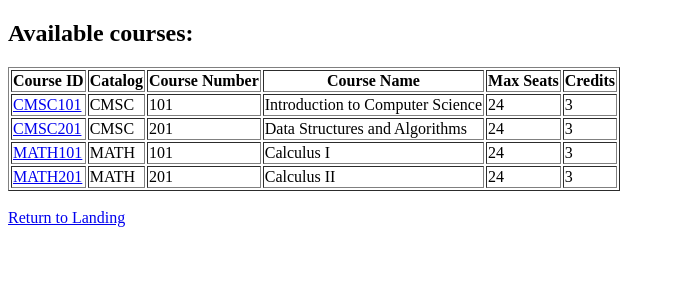
After one commit to asigba/Online-Course-Registration, a Flask app: page /courses in a window 1280 px wide. The commit adds this page. Shown: the top 300 px of the page, without its empty margins (0-675 px from the left). Run offline with Flask 3, Linux system fonts and the light colour scheme; the visitor is signed in with stand-in values (Sample User, id 1); data comes from the database, SQL or seed files in the repository.

Commit message:
Added Courses/Classes and Capability to Browse/View Them

```diff
--- a/src/app.py
+++ b/src/app.py
@@ -4,8 +4,11 @@ from flask_bcrypt import Bcrypt
 from flask_login import login_required, login_user, logout_user, LoginManager, UserMixin
 from flask_sqlalchemy import SQLAlchemy
 from flask_wtf import FlaskForm
+from json import load
 from pathlib import Path
-from random import randint
+from random import choice, randint
+from sqlalchemy import JSON
+from sqlalchemy.orm import validates
 from wtforms import PasswordField, StringField, SubmitField
 from wtforms.validators import InputRequired, Length, ValidationError
 
@@ -30,14 +33,16 @@ bcrypt = Bcrypt(app)
 login_mgr = LoginManager()
 login_mgr.init_app(app)
 login_mgr.login_view = "login"
-#
+
+# User Loading
 @login_mgr.user_loader
 def load_user(id):
     return User.query.get(int(id))
 
-# Default Database Table : User
+# Default Database Table : Users
 class User(db.Model, UserMixin):
-    id = db.Column(db.Integer, primary_key=True)
+    __tablename__ = 'users'
+    id = db.Column(db.Integer, primary_key=True, autoincrement=True)
     username = db.Column(db.String(30), nullable=False, unique=True)
     password = db.Column(db.String(80), nullable=False)
     created_at = db.Column(db.DateTime, default=datetime.now(timezone.utc), nullable=False)
@@ -47,16 +52,21 @@ class User(db.Model, UserMixin):
     def __repr__(self):
         return f'{self.username}'
 
-# Default Database Table : Student
+# Default Database Table : Students
 class Student(db.Model):
-    id = db.Column(db.Integer, db.ForeignKey('user.id'), primary_key=True)
+    __tablename__ = 'students'
+    id = db.Column(db.Integer, db.ForeignKey('users.id'), primary_key=True)
     student_id = db.Column(db.Integer, unique=True, nullable=False)
     first_name = db.Column(db.String(30), nullable=False)
     last_name = db.Column(db.String(30), nullable=False)
     updated_at = db.Column(db.DateTime, onupdate=datetime.now(timezone.utc), nullable=True)
+    email = db.Column(db.String(64), nullable=True)
+    phone_number = db.Column(db.String(12), nullable=True)
+    current_enrollments = db.Column(JSON, nullable=True)
+    past_enrollments = db.Column(JSON, nullable=True)
 
     # Establishing a relationship to the User class
-    user = db.relationship('User', backref='students')
+    user = db.relationship('User', backref='student')
 
     def __init__(self, first_name, last_name, id):
         self.id = id
@@ -76,6 +86,119 @@ class Student(db.Model):
             if not Student.query.filter_by(student_id=unique_id).first():
                 return unique_id
 
+# Default Database Table : Courses
+class Course(db.Model):
+    __tablename__ = 'courses'
+    catalog = db.Column(db.String(4), nullable=False)
+    course_number = db.Column(db.Integer, nullable=False)
+    course_id = db.Column(db.String(7), primary_key=True, unique=True)
+    semesters_offered = db.Column(JSON, nullable=True)
+    course_name = db.Column(db.String(250), nullable=True)
+    description = db.Column(db.String(250), nullable=True)
+    max_seats = db.Column(db.Integer, nullable=False)
+    locations_offered = db.Column(JSON, nullable=True)
+    prereqs = db.Column(JSON, nullable=True)
+    faculty = db.Column(JSON, nullable=True)
+    credits_awarded = db.Column(db.Integer, nullable=False)
+    required_technology = db.Column(db.String(250), nullable=True)
+    reporting_instructions = db.Column(db.String(250), nullable=True)
+
+    def __init__(self, **kwargs):
+        super().__init__(**kwargs)
+        # Primary Key is a combination of two other attributes
+        if not self.course_id and self.catalog and self.course_number:
+            self.course_id = f"{self.catalog}{self.course_number}"
+
+    # This will alidate and update "course_id" if the catalog or course number ever changes
+    @validates('catalog', 'course_number')
+    def validate_and_generate_course_id(self, key, value):
+        if key == 'catalog':
+            if not isinstance(value, str) or len(value) != 4:
+                raise ValueError("Catalog must be a 4-character string.")
+            value = value.upper()
+        elif key == 'course_number':
+            if not (100 <= value <= 999):
+                raise ValueError("Course number must be a 3-digit integer.")
+
+        # Updates "course_id" based on the new catalog and course_number
+        if self.catalog and self.course_number:
+            self.course_id = f"{self.catalog}{self.course_number}"
+        return value
+
+    @staticmethod
+    def init_database_courses():
+        json_file_path = 'initial_course_data.json'
+        with open(json_file_path, 'r') as course_data_file:
+            courses_data = load(course_data_file)
+
+        for course_data in courses_data:
+            course = Course(
+                catalog=course_data['catalog'],
+                course_number=course_data['course_number'],
+                description=course_data['description'],
+                course_name=course_data['course_name'],
+                max_seats=course_data['max_seats'],
+                credits_awarded=course_data['credits_awarded'],
+                semesters_offered=course_data['semesters_offered'],
+                locations_offered=course_data['locations_offered'],
+                prereqs=course_data['prereqs'],
+                faculty=course_data['faculty'],
+                required_technology=course_data['required_technology'],
+                reporting_instructions=course_data['reporting_instructions']
+            )
+            # Add each new course to the database
+            db.session.add(course)
+        try:
+            db.session.commit()
+            if app.debug:
+                print("Courses have been successfully added to the database.")
+        except Exception as e:
+            if app.debug:
+                print(f"Error committing changes to the database: {e}")
+            db.session.rollback()
+
+    def create_classes():
+        all_courses = Course.query.all()
+
+        # This would change if new feature is added to create new courses - works off initial_course_data.json
+        for course in all_courses:
+            for location in course.locations_offered:
+                for semester in course.semesters_offered:
+                    for faculty in course.faculty:
+                        new_class = Class(
+                            course_id=course.course_id,
+                            course_name=course.course_name,
+                            location = location,
+                            semester=semester,
+                            professor=faculty,
+                            credits_awarded=course.credits_awarded,
+                            available_seats=course.max_seats
+                        )
+                        # Add each new class to the database
+                        db.session.add(new_class)
+        try:
+            db.session.commit()
+            if app.debug:
+                print("Classes have been successfully added to the database.")
+        except Exception as e:
+            if app.debug:
+                print(f"Error committing changes to the database: {e}")
+            db.session.rollback()
+
+# Default Database Table : Classes
+class Class(db.Model):
+    __tablename__ = 'classes'
+    class_id = db.Column(db.Integer, primary_key=True, nullable=False)
+    course_id = db.Column(db.String(7), db.ForeignKey('courses.course_id'))
+    course_name = db.Column(db.String(250), nullable=True)
+    current_enrollments = db.Column(JSON, nullable=True)
+    location = db.Column(db.String(64), nullable=False)
+    semester = db.Column(db.String(8), nullable=False)
+    professor = db.Column(db.String(64), nullable=False)
+    credits_awarded = db.Column(db.Integer, nullable=False)
+    available_seats = db.Column(db.Integer, nullable=False)
+
+# New Account Form
 class RegisterForm(FlaskForm):
     username = StringField(validators=[InputRequired(), Length(min=4, max=20)],
                            render_kw={"placeholder": "Username"})
@@ -92,7 +215,7 @@ class RegisterForm(FlaskForm):
         if existing_user:
                 raise ValidationError(f"Existing account found for username: {existing_user.username}.")
 
-
+# USer Account Form
 class LoginForm(FlaskForm):
     username = StringField(validators=[InputRequired(), Length(min=4, max=20)],
                            render_kw={"placeholder": "Username"})
@@ -100,10 +223,8 @@ class LoginForm(FlaskForm):
                            render_kw={"placeholder": "Password"})
     submit = SubmitField("Login")
 
-
+# Creating the initial database
 class DatabaseInitializer():
-
-    # TODO: Add other Model Classes for Tables and auto populate with course info
 
     def __init__(self):
         if not database_file_path.is_file():
@@ -115,12 +236,16 @@ class DatabaseInitializer():
                 with app.app_context():
                     # Creating Default Database Tables
                     db.create_all()
+                    # Populate Courses
+                    Course.init_database_courses()
+                    # Create Classes from Courses
+                    Course.create_classes()
 
+# ROUTES...
 
 @app.route('/', methods=['GET', 'POST'])
 def index():
     return render_template('index.html')
-
 
 @app.route('/landing', methods=['GET', 'POST'])
 @login_required
@@ -129,6 +254,18 @@ def landing():
     id = request.args.get('id')
     return render_template('landing.html', user=user, id=id)
 
+@app.route('/courses', methods=['GET', 'POST'])
+@login_required
+def view_courses():
+    all_courses = Course.query.all()
+    return render_template('view_courses.html', courses=all_courses)
+
+@app.route('/course/<course_id>')
+@login_required
+def course_details(course_id):
+    course = Course.query.get_or_404(course_id)
+    all_classes = Class.query.all()
+    return render_template('course_details.html', course=course, all_classes=all_classes)
 
 @app.route('/logout', methods=['GET', 'POST'])
 @login_required
@@ -137,30 +274,26 @@ def logout():
     flash('You have been successfully logged out.', 'success')
     return redirect(url_for('login'))
 
-
 @app.route('/login', methods=['GET', 'POST'])
 def login():
     form = LoginForm()
-
     if form.validate_on_submit():
         user = User.query.filter_by(username=form.username.data).first()
-        # Debug print to console
-        if app.debug:
-                if not user:
-                    print(f"{form.username.data} not found in database.")
+        if not user:
+            if app.debug:
+                print(f"{form.username.data} not found in database.")
+            flash('Username not found in the database', 'failure')
         if user:
+            # Password hashing for storing in the database
             if bcrypt.check_password_hash(user.password, form.password.data):
                 login_user(user)
-                full_name = f"{user.students[0].first_name} {user.students[0].last_name}".title()
-                return redirect(url_for('landing', user=full_name, id=user.students[0].student_id))
-
+                full_name = f"{user.student[0].first_name} {user.student[0].last_name}".title()
+                return redirect(url_for('landing', user=full_name, id=user.student[0].student_id))
     return render_template('login.html', form=form)
-
 
 @app.route('/register', methods=['GET', 'POST'])
 def register():
     form = RegisterForm()
-
     if form.validate_on_submit():
         password_hash = bcrypt.generate_password_hash(form.password.data).decode('utf-8')
         user = User(username=form.username.data, password=password_hash)
@@ -171,15 +304,12 @@ def register():
         db.session.commit()
         flash('Registration successful! You may now login.', 'success')
         return redirect(url_for('login'))
-
     return render_template('register.html', form=form)
 
 def main():
-
     # Will check for database each app execution. If not found, creates a new blank database with User table
     DatabaseInitializer()
-
-    # Using port tcp/8080 in testing.  Use port tcp/80 in prod (requires root).
+    # Using port tcp/8080 in testing.  Use port tcp/80 in prod (may require root).
     # Note: This app does not use HTTPS - password is sent in cleartext across the wire
     app.run(host='0.0.0.0', port=8080, debug=True)
 
--- a/src/templates/index.html
+++ b/src/templates/index.html
@@ -3,11 +3,11 @@
 <head>
     <meta charset="UTF-8">
     <meta name="viewport" content="width=device-width, initial-scale=1.0">
-    <title>Welcome to the CMSC485 Online Course Registration Application</title>
+    <title>Welcome to the CMSC495 Online Course Registration Application</title>
 </head>
 <body>
     <h1>Welcome to our Online Course Registration Site</h1><br>
-    <a href="{{url_for('login')}}">Login</a><br>
+    <a href="{{url_for('login')}}">Login</a><br><br>
     <a href="{{url_for('register')}}">Register</a><br>
 </body>
 </html>
--- a/src/templates/landing.html
+++ b/src/templates/landing.html
@@ -3,7 +3,7 @@
 <head>
     <meta charset="UTF-8">
     <meta name="viewport" content="width=device-width, initial-scale=1.0">
-    <title>CMSC485 Online Course Registration User Landing</title>
+    <title>CMSC495 Online Course Registration User Landing</title>
 </head>
 <body>
     <h1>
@@ -13,6 +13,8 @@
             Welcome!
         {% endif %}
     </h1>
+
+    <h3><a href="{{url_for('view_courses')}}">View Courses</a></h3>
     <a href="{{url_for('logout')}}">Logout</a><br>
 </body>
 </html>
--- a/src/templates/login.html
+++ b/src/templates/login.html
@@ -3,7 +3,7 @@
 <head>
     <meta charset="UTF-8">
     <meta name="viewport" content="width=device-width, initial-scale=1.0">
-    <title>CMSC485 Online Course Registration Login</title>
+    <title>CMSC495 Online Course Registration Login</title>
 </head>
 <body>
     <h1>Login</h1><br>
@@ -26,7 +26,8 @@
         {{ form.submit }}
     </form>
 
-    <a href="{{url_for('register')}}">New User</a><br>
+    <br>
+    <a href="{{url_for('register')}}">Register as New User</a><br><br>
     <a href="{{url_for('index')}}">Home</a><br>
 </body>
 </html>
--- a/src/templates/register.html
+++ b/src/templates/register.html
@@ -3,7 +3,7 @@
 <head>
     <meta charset="UTF-8">
     <meta name="viewport" content="width=device-width, initial-scale=1.0">
-    <title>CMSC485 Online Course Registration New Account Registration</title>
+    <title>CMSC495 Online Course Registration New Account Registration</title>
 </head>
 <body>
     <h1>Register</h1><br>
@@ -24,8 +24,8 @@
         </ul>
     {% endif %}
 
-
-    <a href="{{url_for('login')}}">Sign In</a><br>
+    <br>
+    <a href="{{url_for('login')}}">Sign In</a><br><br>
     <a href="{{url_for('index')}}">Home</a><br>
 </body>
 </html>
--- /dev/null
+++ b/src/templates/view_courses.html
@@ -0,0 +1,43 @@
+<!DOCTYPE html>
+<html lang="en">
+<head>
+    <meta charset="UTF-8">
+    <meta name="viewport" content="width=device-width, initial-scale=1.0">
+    <title>CMSC495 Online Course Registration User Landing</title>
+</head>
+<body>
+
+    <h2>
+        Available courses:
+    </h2>
+
+    <table border="1">
+        <thead>
+            <tr>
+                <th>Course ID</th>
+                <th>Catalog</th>
+                <th>Course Number</th>
+                <th>Course Name</th>
+                <th>Max Seats</th>
+                <th>Credits</th>
+            </tr>
+        </thead>
+        <tbody>
+            {% for course in courses %}
+            <tr>
+                <td><a href="{{ url_for('course_details', course_id=course.course_id) }}">{{ course.course_id }}</a></td>
+                <td>{{ course.catalog }}</td>
+                <td>{{ course.course_number }}</td>
+                <td>{{ course.course_name }}</td>
+                <td>{{ course.max_seats }}</td>
+                <td>{{ course.credits_awarded }}</td>
+            </tr>
+            {% endfor %}
+        </tbody>
+    </table>
+    <br>
+
+    <a href="{{url_for('landing')}}">Return to Landing</a><br>
+
+</body>
+</html>
```
Also changed, not shown: initial_course_data.json (added, +58 -0 lines), pyproject.toml (+6 -6 lines), src/templates/course_details.html (added, +65 -0 lines), docs/README.md.
